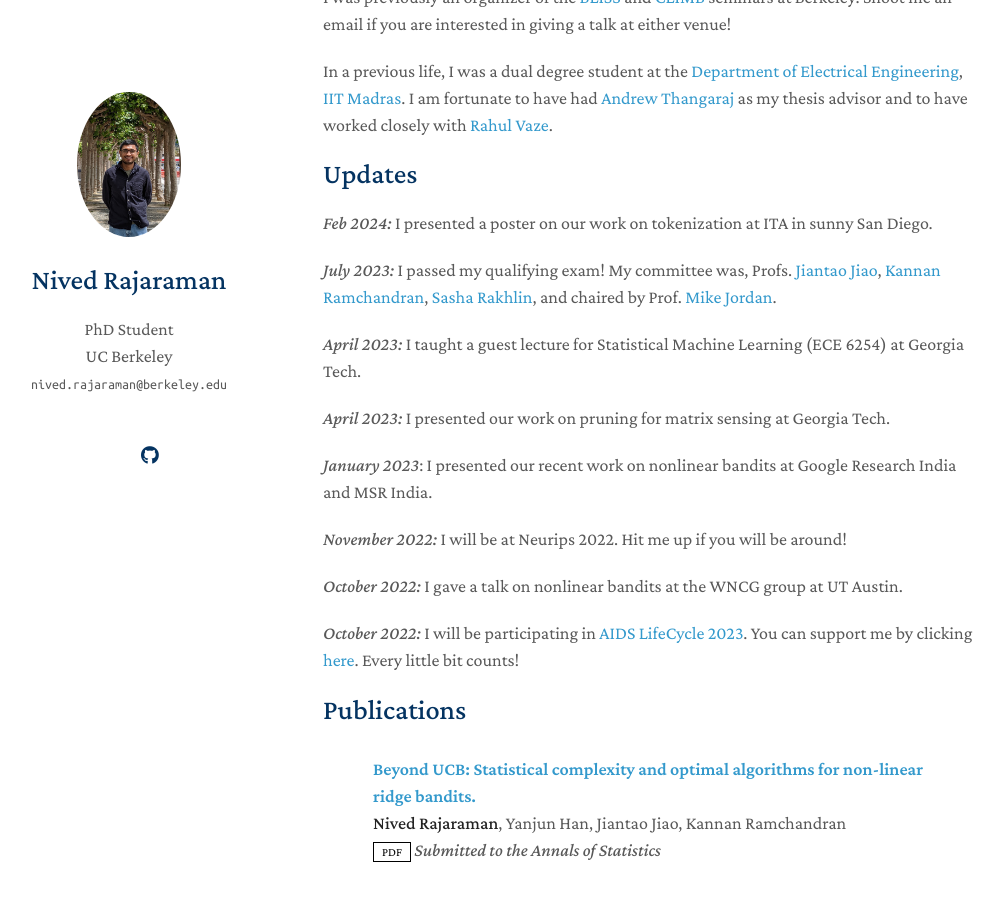
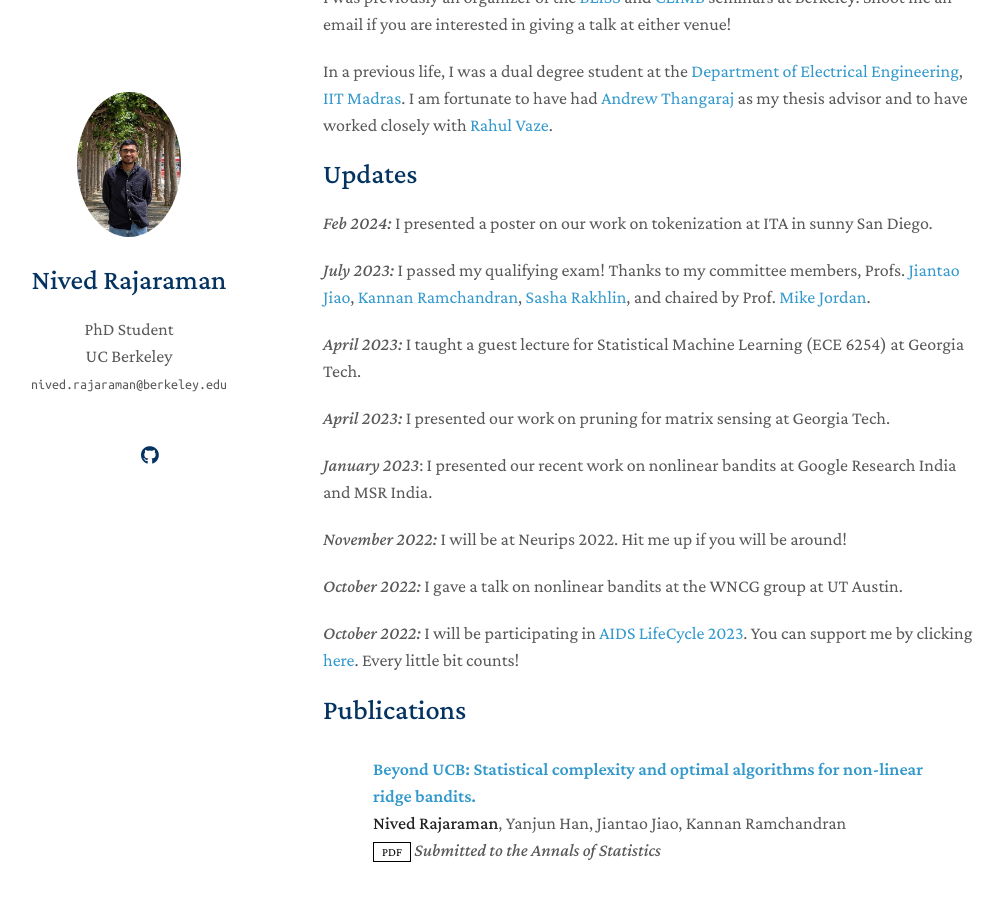
Before and after one commit to nivedr/nivedr.github.io, a Jekyll site: the page built from index.md, in a window 1280 px wide and 900 px high, scrolled down 419 px. Shown: the whole window, without its empty margins (147-1150 px from the left). Built offline with Jekyll 4.4.1, drawn with Linux system fonts in a browser that asks for light colours; nearby versions of some CDN libraries; a style sheet for code colours, icons or effects is not loaded; our own code applies the rules of GitHub Pages for plain Markdown files.

Commit message:
Update index.md

```diff
--- a/index.md
+++ b/index.md
@@ -18,7 +18,7 @@ Updates
 
 *Feb 2024:* I presented a poster on our work on tokenization at ITA in sunny San Diego.
 
-*July 2023:* I passed my qualifying exam! My committee was, Profs. [Jiantao Jiao](https://people.eecs.berkeley.edu/~jiantao/), [Kannan Ramchandran](https://people.eecs.berkeley.edu/~kannanr/), [Sasha Rakhlin](https://www.mit.edu/~rakhlin/), and chaired by Prof. [Mike Jordan](https://www2.eecs.berkeley.edu/Faculty/Homepages/jordan.html).
+*July 2023:* I passed my qualifying exam! Thanks to my committee members, Profs. [Jiantao Jiao](https://people.eecs.berkeley.edu/~jiantao/), [Kannan Ramchandran](https://people.eecs.berkeley.edu/~kannanr/), [Sasha Rakhlin](https://www.mit.edu/~rakhlin/), and chaired by Prof. [Mike Jordan](https://www2.eecs.berkeley.edu/Faculty/Homepages/jordan.html).
 
 *April 2023:* I taught a guest lecture for Statistical Machine Learning (ECE 6254) at Georgia Tech.
 
```
